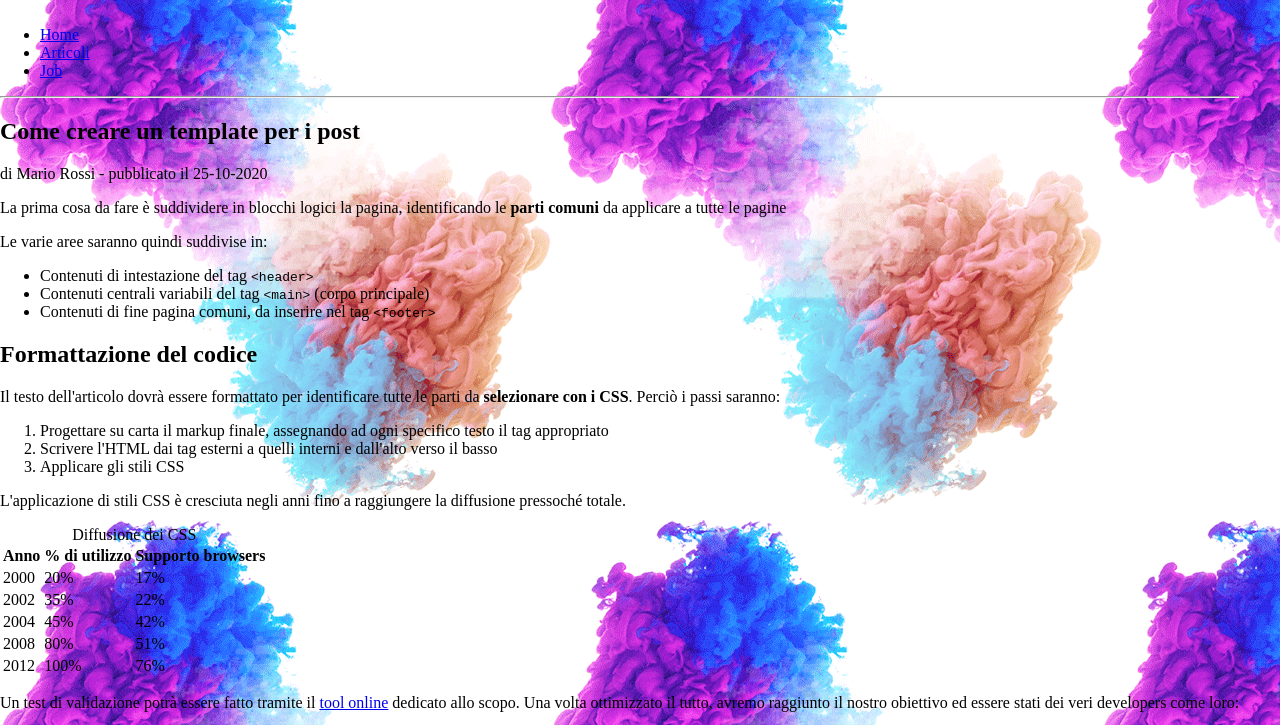
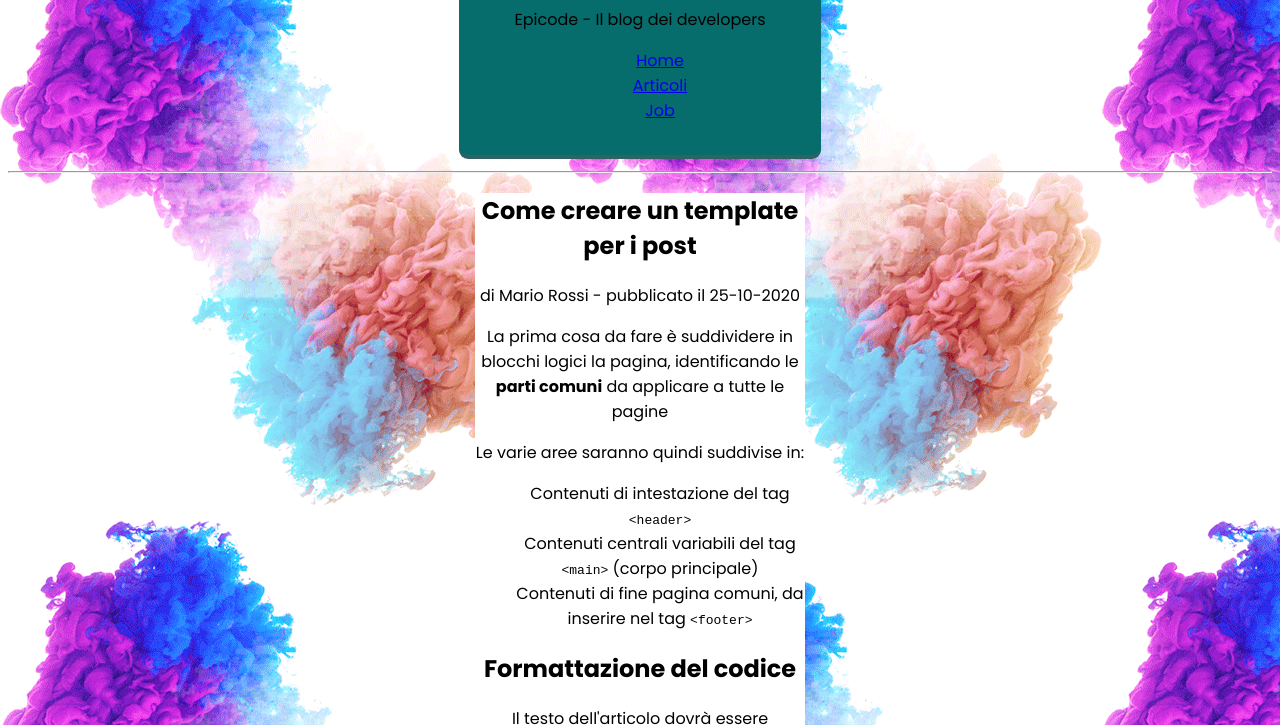
Before and after one commit to annunziatadr99/U1-W1-D4-FORMATAZ-CSS, a plain HTML site: page index.html in a window 1280 px wide. Shown: the part 104-829 px from the top of the page. Drawn offline with Linux system fonts and the light colour scheme.

Commit message:
fine proggetto *

```diff
--- a/assets/css/style.css
+++ b/assets/css/style.css
@@ -1,11 +1,60 @@
 /* IMPOSTAZIONI GENERALI */
+@import url("https://fonts.googleapis.com/css2?family=Poppins:ital,wght@0,100;0,200;0,300;0,400;0,500;0,600;0,700;0,800;0,900;1,100;1,200;1,300;1,400;1,500;1,600;1,700;1,800;1,900&display=swap");
 body {
   background: url(../img/sfondo.png);
-  margin: 0;
-  display: inline-block;
+  font-family: "Poppins", sans-serif;
 }
-.menu {
-  display: inline-block;
+
+header {
+  background-color: rgb(6, 108, 108);
+  margin-inline: auto;
+  text-align: center;
+  max-width: 330px;
+  padding: 1rem;
+  border-radius: 9px;
+  border-bottom: 4px solid rgba(168, 75, 75, 0.26);
+  margin-bottom: 12px;
+  margin-top: 12px;
+}
+ul li {
+  list-style: none;
+}
+
+main {
+  background-color: white;
+  text-align: center;
+  margin: auto;
+  max-width: 330px;
+}
+
+aside {
+  background-color: white;
+  text-align: center;
+  margin: auto;
+  max-width: 330px;
+}
+
+footer {
+  background-color: rgb(6, 108, 108);
+  text-align: center;
+  margin: auto;
+  max-width: 330px;
+}
+
+table {
+  background-color: rgba(0, 140, 255, 0.427);
+  border-bottom: 1px solid black;
+}
+
+table thead {
+  background-color: rgb(154, 106, 230);
+  border-bottom: 4px solid rgb(3, 0, 199);
+}
+
+table caption {
+  color: black;
+  font-weight: 400;
+  font-style: oblique;
 }
 /* HEADER */
 
```
